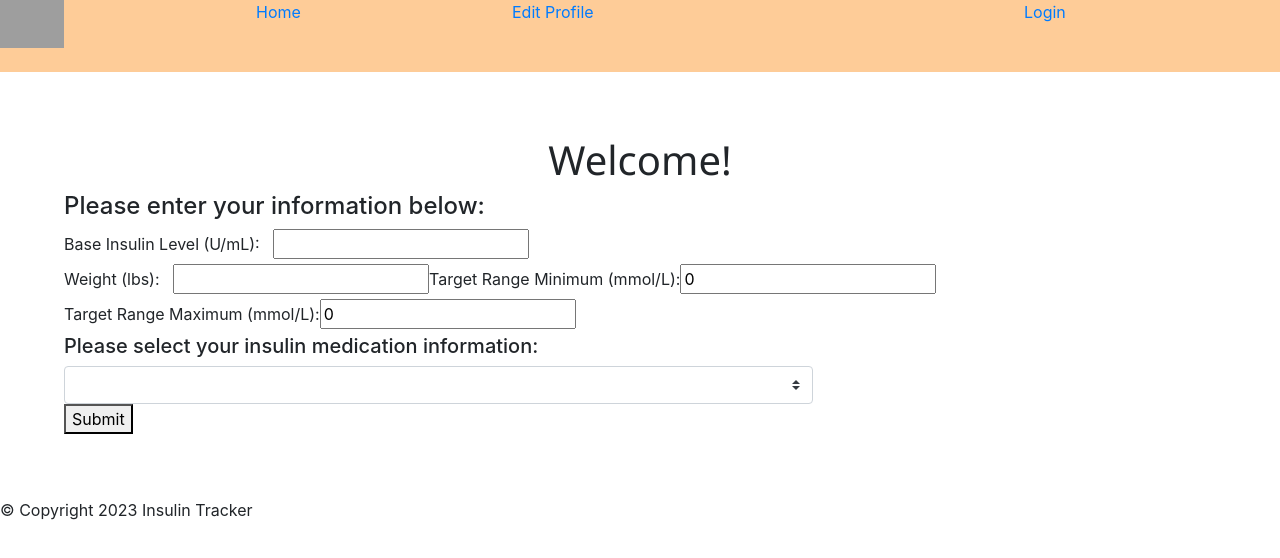
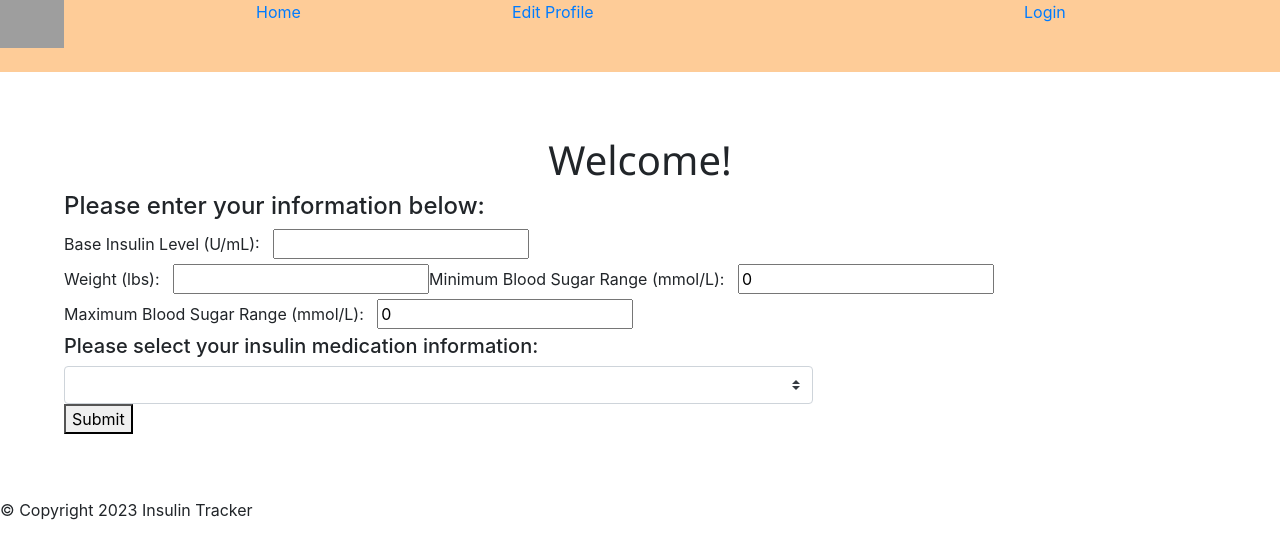
Before and after one commit to samhaile7/SugarSync_Insulin_Tracker_Application, a Vue app in the folder vue/: page /userinput in a window 1280 px wide. Shown: the top 558 px of the page. Built offline with nearby package versions, Linux system fonts and the light colour scheme; grey boxes are pictures that could not be loaded.

Commit message:
code w/o issue

```diff
--- a/vue/src/components/NewUserInput.vue
+++ b/vue/src/components/NewUserInput.vue
@@ -12,10 +12,10 @@
       <input required type="text" id="text2" v-model.number="userInput.weight" />
 
 
-      <label for="">Target Range Minimum (mmol/L):</label>
+      <label for="">Minimum Blood Sugar Range (mmol/L):</label>&nbsp;&nbsp;
       <input required type="text" v-model.number="userInput.targetRangeMin" /><br>
 
-      <label for="">Target Range Maximum (mmol/L):</label>
+      <label for="">Maximum Blood Sugar Range (mmol/L):</label>&nbsp;&nbsp;
       <input required type="text" v-model.number="userInput.targetRangeMax" />
 
       <h5>Please select your insulin medication information:</h5>
@@ -140,6 +140,10 @@ h1 {
 
 }
 
+input {
+
+}
+
 .scrollable {
   overflow-y: scroll;
 }
--- a/vue/src/components/TheDeviceMeal.vue
+++ b/vue/src/components/TheDeviceMeal.vue
@@ -3,8 +3,6 @@
 
 
     <div class="deviceborder">
-
-
 
       <div class="devicescreen">
           <meal-log/>
```
